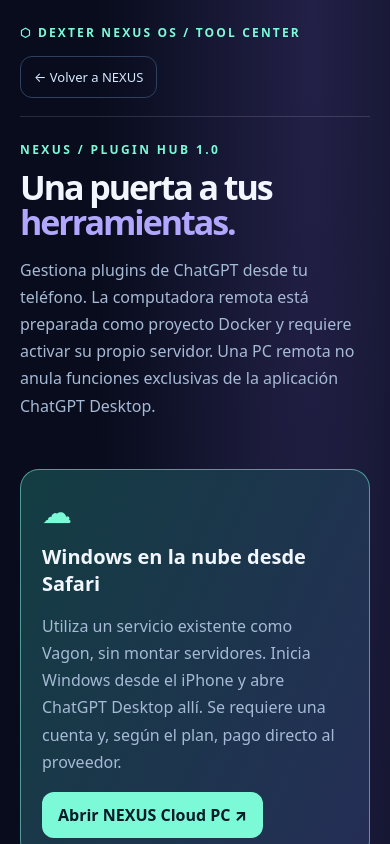
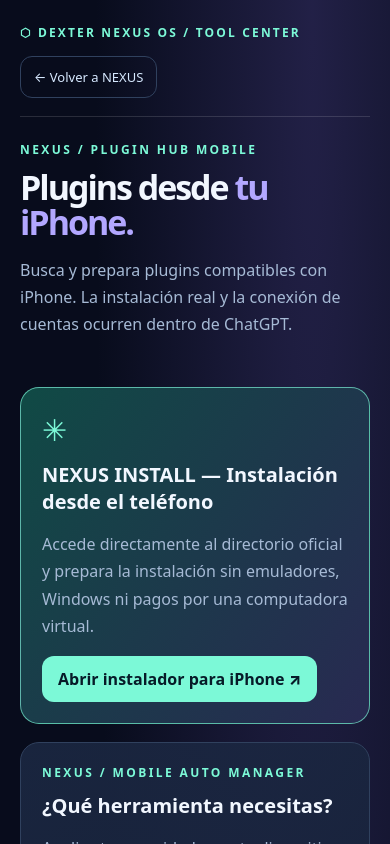
Before and after one commit to H4CKLABORATORY/dexter-ai-web, a website: page nexus-os/plugin-hub/index.html in a window 390 px wide. Shown: the top 844 px of the page. Drawn offline with Linux system fonts and the light colour scheme.

Commit message:
feat(nexus): prioritize mobile plugin installation workflow

```diff
--- a/nexus-os/plugin-hub/index.html
+++ b/nexus-os/plugin-hub/index.html
@@ -35,14 +35,14 @@
 </head>
 <body><div class="page">
  <div class="top"><div class="brand">⬡ DEXTER NEXUS OS / TOOL CENTER</div><a class="back" href="../">← Volver a NEXUS</a></div>
- <div class="hero"><div class="eyebrow">NEXUS / PLUGIN HUB 1.0</div>
- <h1>Una puerta a tus <span>herramientas.</span></h1>
- <p class="muted">Gestiona plugins de ChatGPT desde tu teléfono. La computadora remota está preparada como proyecto Docker y requiere activar su propio servidor. Una PC remota no anula funciones exclusivas de la aplicación ChatGPT Desktop.</p></div>
- <section class="card" style="border-color:#7cf9d988;background:linear-gradient(115deg,#133d42,#252e56);margin:13px 0 18px">
-<div class="icon">☁</div><h2>Windows en la nube desde Safari</h2>
-<p class="muted">Utiliza un servicio existente como Vagon, sin montar servidores. Inicia Windows desde el iPhone y abre ChatGPT Desktop allí. Se requiere una cuenta y, según el plan, pago directo al proveedor.</p>
-<a class="button" href="../cloud-pc/">Abrir NEXUS Cloud PC ↗</a>
-</section>
+ <div class="hero"><div class="eyebrow">NEXUS / PLUGIN HUB MOBILE</div>
+ <h1>Plugins desde <span>tu iPhone.</span></h1>
+ <p class="muted">Busca y prepara plugins compatibles con iPhone. La instalación real y la conexión de cuentas ocurren dentro de ChatGPT.</p></div>
+ <section class="card" style="border-color:#7cf9d9aa;background:linear-gradient(125deg,#104a45,#282951);margin:13px 0 18px">
+  <div class="icon">✳</div><h2>NEXUS INSTALL — Instalación desde el teléfono</h2>
+  <p class="muted">Accede directamente al directorio oficial y prepara la instalación sin emuladores, Windows ni pagos por una computadora virtual.</p>
+  <a class="button" href="../nexus-install/">Abrir instalador para iPhone ↗</a>
+  </section>
 <div class="grid-aux">
  <section class="card">
   <div class="eyebrow">NEXUS / MOBILE AUTO MANAGER</div>
```
